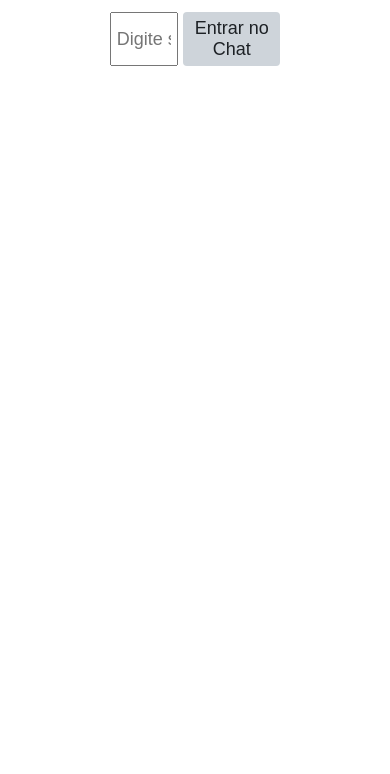
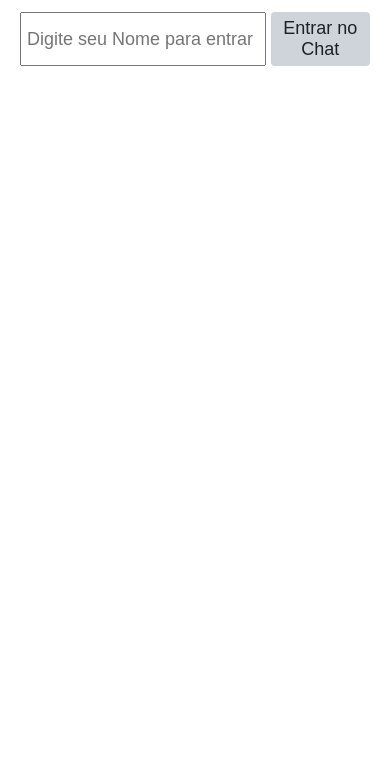
Before and after one commit to MayconPadilha/Projeto-Chat-para-Redes-de-Computadores, a website: page public/index.html in a window 390 px wide. Shown: the part 70-844 px from the top of the page. Drawn offline with nearby package versions, Linux system fonts and the light colour scheme; no server answers.

Commit message:
responsivo para celular

```diff
--- a/public/style.css
+++ b/public/style.css
@@ -113,3 +113,17 @@ main button{
   font-size: 20px;
   margin-bottom: 10px;
 }
+
+@media screen and (max-width: 768px) {
+  main {
+    padding: 0px 0% 0px 0%;
+  }
+
+  .envio {
+    width: 100%;
+  }
+
+  #inputName, #inputMessage {
+    width: 100%;
+  }
+}
```
